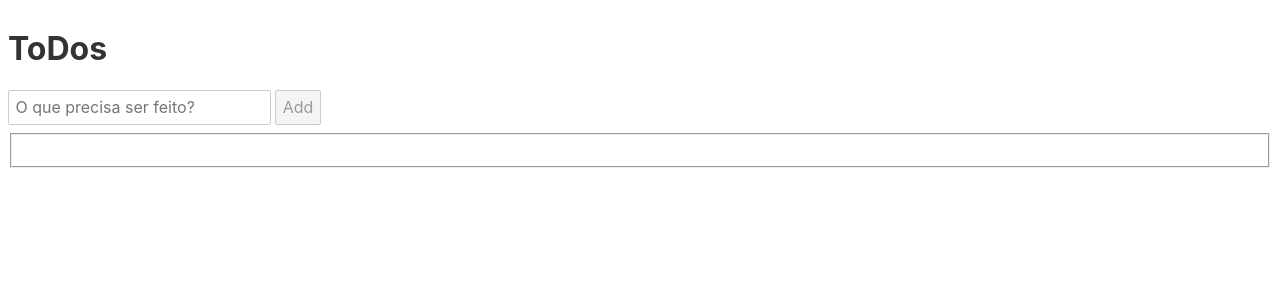
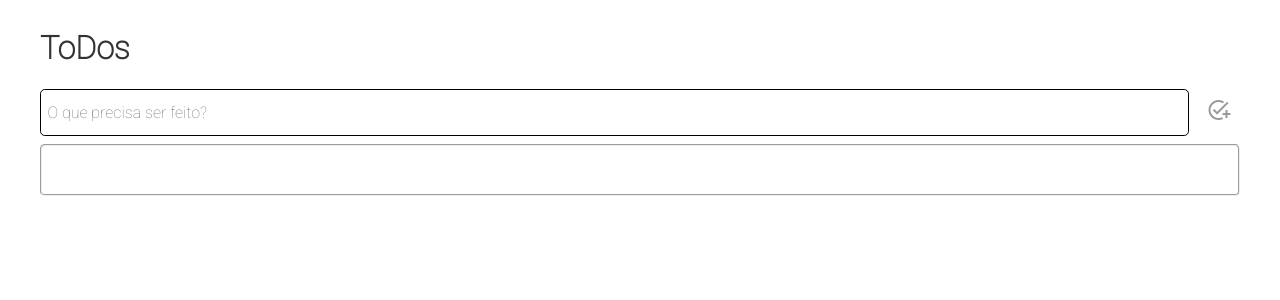
Before and after one commit to pedrostc/tdd-weekend-todo-svelte, a Svelte app: page / in a window 1280 px wide. Shown: the top 300 px of the page. Built offline with nearby package versions, Linux system fonts and the light colour scheme.

Commit message:
Adding basic styles

```diff
--- a/src/App.svelte
+++ b/src/App.svelte
@@ -82,29 +82,102 @@
 	></ToDoList>
 
 	{#if showTotalText(toDos)}
-		<div>
-			{formatTotalText(toDos)}
-			<br>
+		<div class="filter">
+			<span class="item-counter">{formatTotalText(toDos)}</span>
+			<div class="all filter-option">
 				<input id="all" type="radio" value="all" name="filter" on:click={applyFilter}>
 				<label for="all">All</label>
-
+			</div>
+			<div class="active filter-option">
 				<input id="active" type="radio" value="active" name="filter" on:click={applyFilter}>
 				<label for="active">Active</label>
-
+			</div>
+			<div class="completed filter-option">
 				<input id="completed" type="radio" value="completed" name="filter" on:click={applyFilter}>
 				<label for="completed">Completed</label>
 			</div>
-
+			<div class="clear-completed" >
+			{#if hasCompleted(toDos)}
+				<button on:click={clearCompleted}>Clear Completed</button>
+			{/if}
+			</div>
+		</div>
 	{/if}
 
-	{#if hasCompleted(toDos)}
-		<div>
-			<button on:click={clearCompleted}>Clear Completed</button>
-		</div>
-	{/if}
+
 
 </main>
 
 <style>
 
+	@import url('https://fonts.googleapis.com/css2?family=Roboto:wght@100&display=swap');
+	@import url('https://fonts.googleapis.com/icon?family=Material+Icons');
+
+	main {
+		display: flex;
+		margin-left: 2rem;
+		margin-right: 2rem;
+		flex-direction: column;
+		font-family: 'Roboto', sans-serif;
+	}
+
+	.filter {
+		display: flex;
+		align-content: space-around;
+		margin-top: 0.8rem;
+		flex-wrap: wrap;
+		min-height: 35px;
+	}
+	.filter > * {
+		display: flex;
+		align-items: center;
+	}
+	.item-counter {
+		margin-right: auto;
+		width: 100px;
+	}
+	.filter-option {
+	}
+	.filter-option > *{
+		margin: 0px;
+		padding-left: 5px;
+		padding-right: 5px;
+	}
+	.clear-completed {
+		margin-left: auto;
+		width: 140px;
+		justify-content: flex-end;
+	}
+	button {
+        border:none;
+		background-color: transparent;
+    }
+
+	button:hover {
+		text-decoration: underline;
+	}
+
+	@media (max-width: 600px) {
+		.filter {
+			flex-direction: column;
+			align-content: flex-start;
+		}
+		.filter > * {
+			width: 100%;
+    		align-items: flex-start;
+		}
+		.clear-completed {
+			justify-content: flex-start;
+		}
+		.clear-completed > button {
+			width: 100%;
+		}
+	}
+
+	@media (min-width: 600px) {
+		.filter {
+			flex-direction: row;
+		}
+	}
+
 </style>
--- a/src/new-item/NewItem.svelte
+++ b/src/new-item/NewItem.svelte
@@ -24,18 +24,38 @@ function clearText(){
 
 </script>
 
-<input
+<div class="new-item">
+    <input class="inputbox"
         type='text'
         placeholder="O que precisa ser feito?"
         bind:value={todoText}
         >
-
     <button
+        class="material-icons"
         disabled={isButtonDisabled}
         on:click={addClick}
-    >Add
+        >add_task
     </button>
-
+</div>
 <style>
 
+
+    .new-item {
+        display: flex;
+        justify-content: flex-start;
+    }
+
+    .inputbox {
+        width: 100%;
+        margin-right: 0.5rem;
+        border-radius: 0.3rem;
+        border: 1px solid;
+    }
+
+    button {
+        border:none;
+        background-color: transparent;
+    }
+
+
 </style>
--- a/src/to-do-list/ToDoList.svelte
+++ b/src/to-do-list/ToDoList.svelte
@@ -6,10 +6,10 @@
 
 </script>
 
-<main>
+
 
     <fieldset>
-		<ul>
+		<ul class="todo-list">
 			{#each toDos as toDo, index}
 				<li>
 					<ToDo
@@ -22,4 +22,24 @@
 		</ul>
 	</fieldset>
 
-</main>
+
+
+<style>
+
+    .todo-list {
+        display: flex;
+        flex-direction: column;
+		list-style: none;
+		padding: 0px;
+    }
+
+	.todo-list > li {
+		padding-top: 6px;
+		padding-bottom: 6px;
+	}
+
+	fieldset {
+		margin: 0;
+		border-radius: 0.3rem;
+	}
+</style>
--- a/src/to-do/ToDo.svelte
+++ b/src/to-do/ToDo.svelte
@@ -58,10 +58,38 @@
 
 </script>
 
+<div class="todo">
     <input type="checkbox" id={`todo-${toDo.id}`} on:click={onCheckedToggle} checked={toDo.done}>
     {#if isEditMode}
     <input type="text" value={toDo.text} on:blur={onBlur} on:keydown={handleKeyPress} use:focus>
     {:else}
     <label data-testid="itemLabel" for={`todo-${toDo.id}`} class:completed={toDo.done} on:dblclick={switchToEditMode}>{toDo.text}</label>
     {/if}
-<button on:click={deleteClick}>Delete</button>
+    <button class="material-icons" on:click={deleteClick}>delete</button>
+</div>
+
+<style>
+    .todo {
+        display: flex;
+        align-items: center;
+    }
+    .todo > * {
+        padding-left: 12px;
+        padding-right: 12px;
+        margin: 0px;
+        margin-right: 1rem;
+    }
+    .todo > :is(label, input[type="text"]) {
+        flex-grow: 2;
+        border: none;
+    }
+    .completed {
+        text-decoration: line-through;
+    }
+
+    button {
+        border:none;
+        background-color: transparent;
+    }
+
+</style>
```
Also changed, not shown: 2 other files (tests, documents, lock files or other folders). Lines whose indentation alone changed are shown as unchanged.
